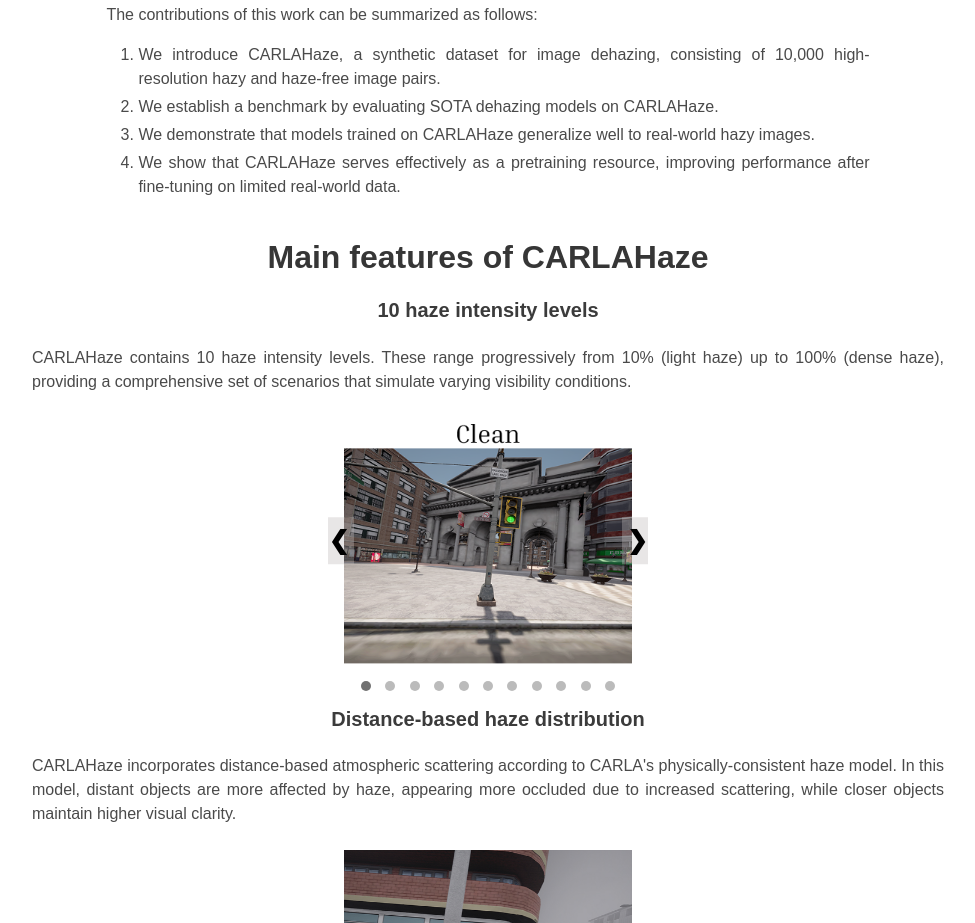
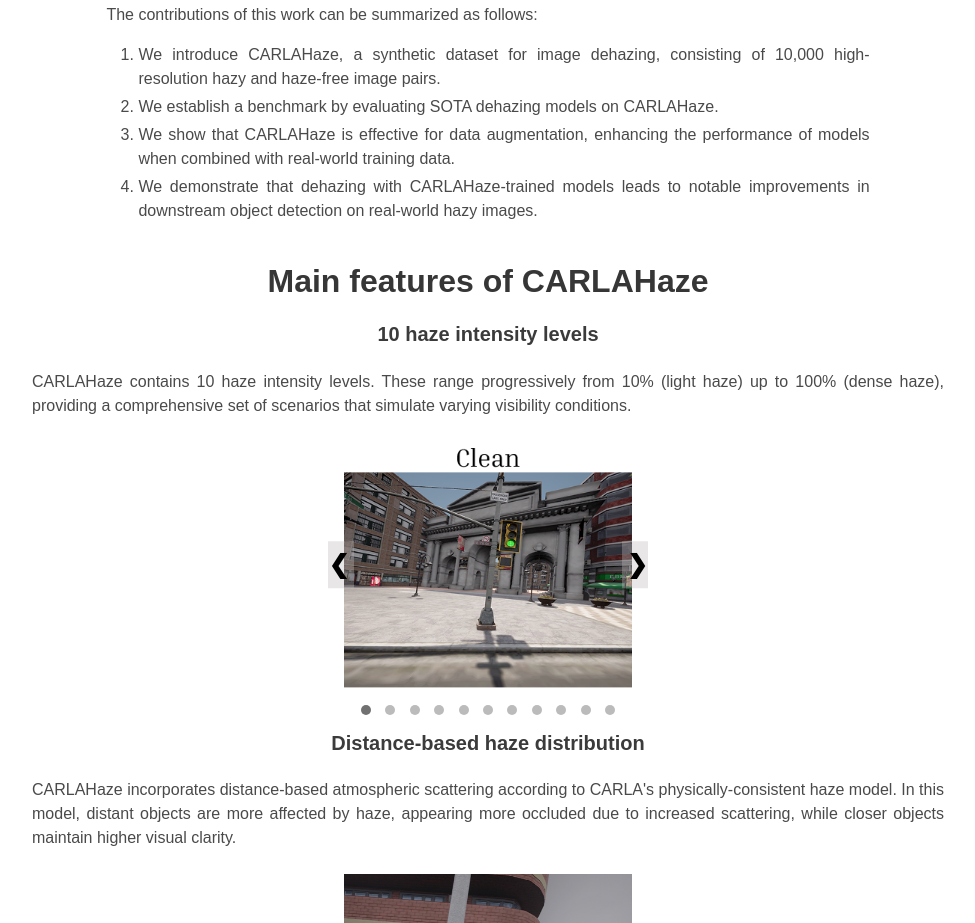
Before and after one commit to Leo-Thomas/CARLAHaze, a plain HTML site: page index.html in a window 1280 px wide. Shown: the part 1517-2440 px from the top of the page, without its empty margins (152-1127 px from the left). Drawn offline with nearby package versions, Linux system fonts and the light colour scheme; some icons are missing; a web font is replaced by a local one.

Commit message:
Update index.html

```diff
--- a/index.html
+++ b/index.html
@@ -187,8 +187,8 @@
             <ol type="1">
               <li>We introduce CARLAHaze, a synthetic dataset for image dehazing, consisting of 10,000 high-resolution hazy and haze-free image pairs.</li>
               <li>We establish a benchmark by evaluating SOTA dehazing models on CARLAHaze.</li>
-              <li>We demonstrate that models trained on CARLAHaze generalize well to real-world hazy images.</li>
-              <li>We show that CARLAHaze serves effectively as a pretraining resource, improving performance after fine-tuning on limited real-world data.</li>
+              <li>We show that CARLAHaze is effective for data augmentation, enhancing the performance of models when combined with real-world training data.</li>
+              <li>We demonstrate that dehazing with CARLAHaze-trained models leads to notable improvements in downstream object detection on real-world hazy images.</li>
           </ol>
           </p>
         </div>
```
